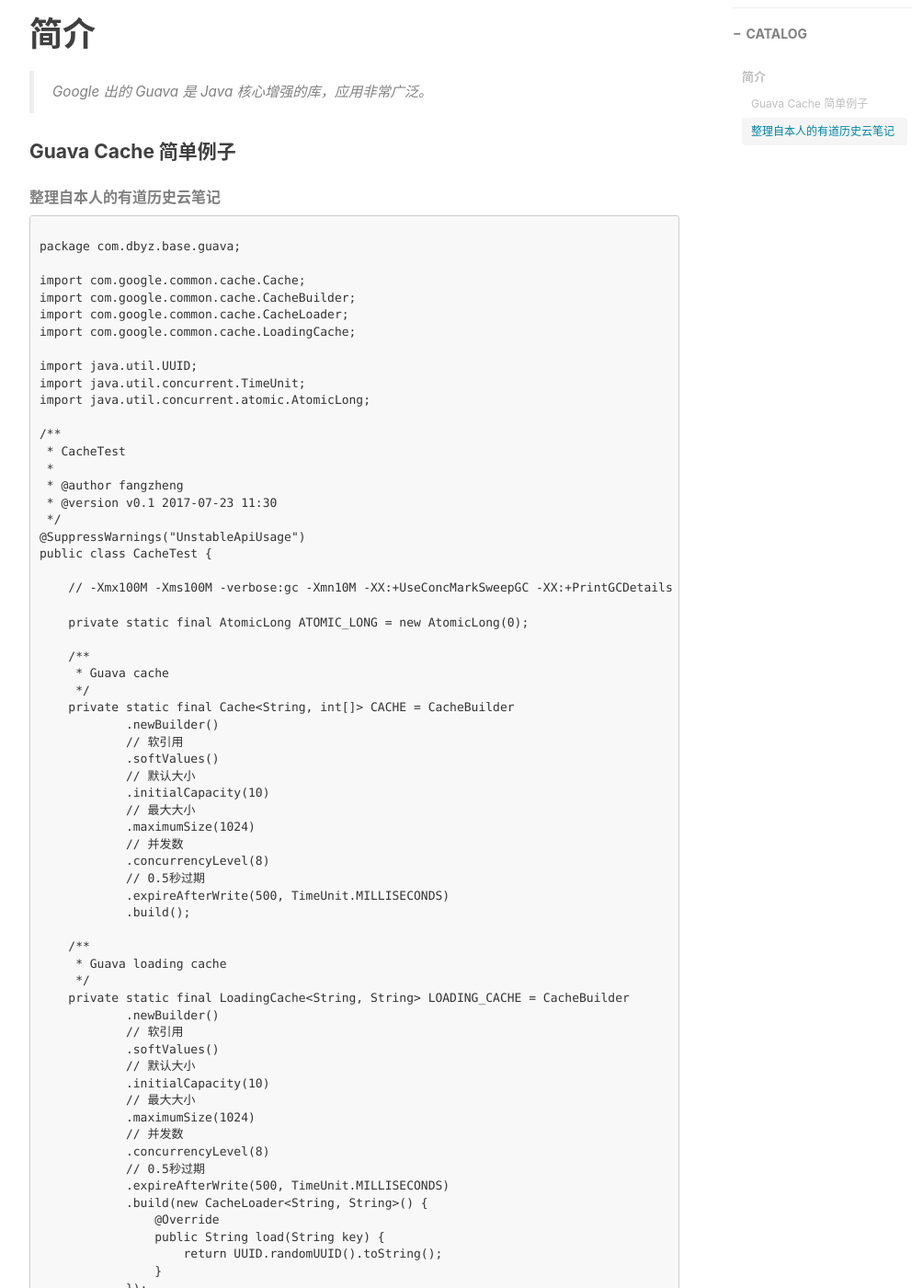
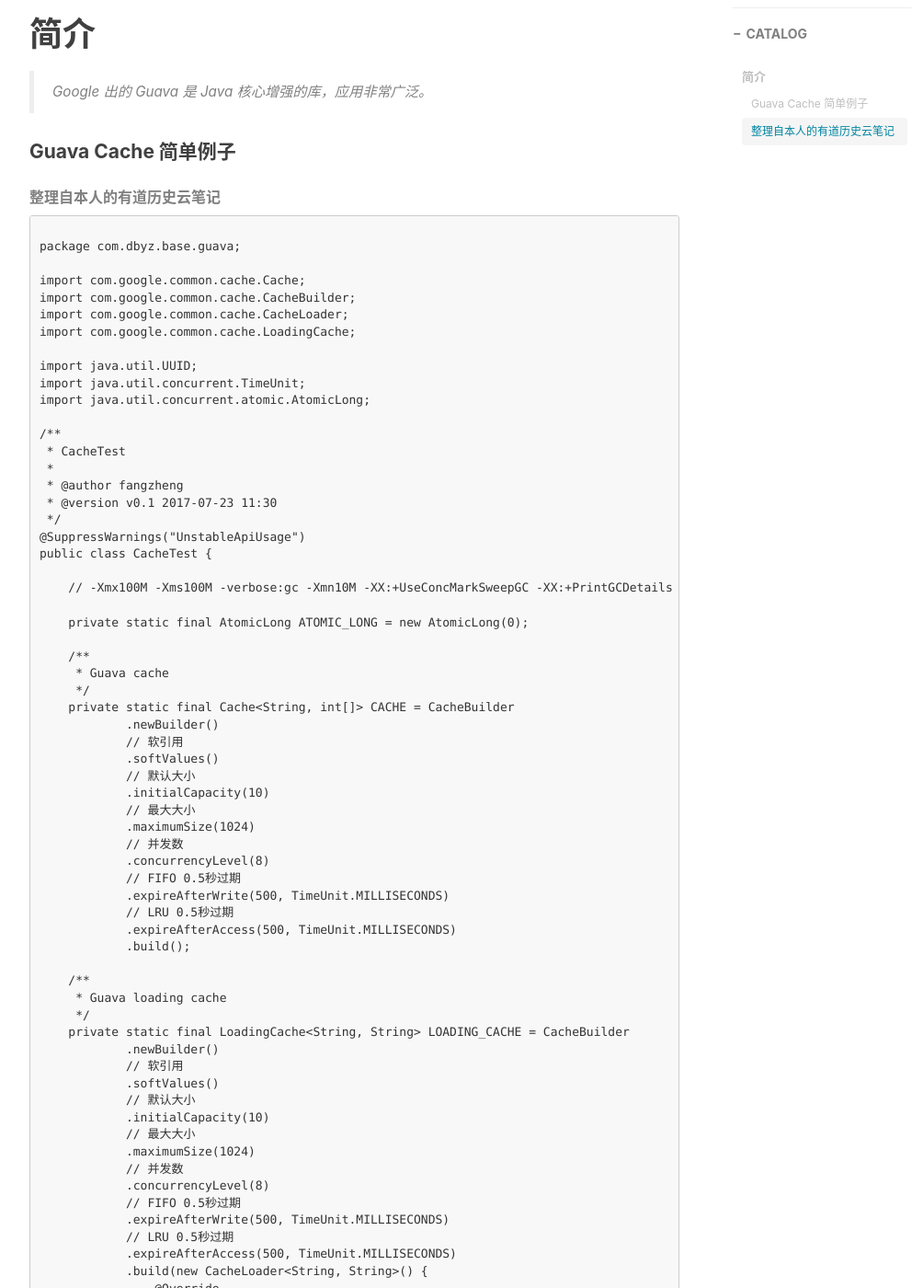
Before and after one commit to GlxyDbyz/glxydbyz.github.io, a Jekyll site: the page built from _posts/2017-07-23-guava-cache.md, in a window 1280 px wide and 1400 px high, scrolled down 555 px. Shown: the whole window at 92% size, without its empty margins (233-1237 px from the left). Built offline with Jekyll 4.4.1, drawn with Linux system fonts in a browser that asks for light colours; nearby versions of some CDN libraries; comment, search, counter and statistics services are not loaded; some of the changed text lies outside the part shown.

Commit message:
[modify] addition expire strategy

```diff
--- a/_posts/2017-07-23-guava-cache.md
+++ b/_posts/2017-07-23-guava-cache.md
@@ -58,8 +58,10 @@
             .maximumSize(1024)
             // 并发数
             .concurrencyLevel(8)
-            // 0.5秒过期
+            // FIFO 0.5秒过期
             .expireAfterWrite(500, TimeUnit.MILLISECONDS)
+            // LRU 0.5秒过期
+            .expireAfterAccess(500, TimeUnit.MILLISECONDS)
             .build();
 
     /**
@@ -75,8 +77,10 @@
             .maximumSize(1024)
             // 并发数
             .concurrencyLevel(8)
-            // 0.5秒过期
+            // FIFO 0.5秒过期
             .expireAfterWrite(500, TimeUnit.MILLISECONDS)
+            // LRU 0.5秒过期
+            .expireAfterAccess(500, TimeUnit.MILLISECONDS)
             .build(new CacheLoader<String, String>() {
                 @Override
                 public String load(String key) {
@@ -97,8 +101,10 @@
             .maximumSize(1024)
             // 并发数
             .concurrencyLevel(8)
-            // 0.5秒过期
+            // FIFO 0.5秒过期
             .expireAfterWrite(500, TimeUnit.MILLISECONDS)
+            // LRU 0.5秒过期
+            .expireAfterAccess(500, TimeUnit.MILLISECONDS)
             .build(CacheLoader.from(UUID.randomUUID()::toString));
 
     public static void main(String[] args) throws Exception {
```
